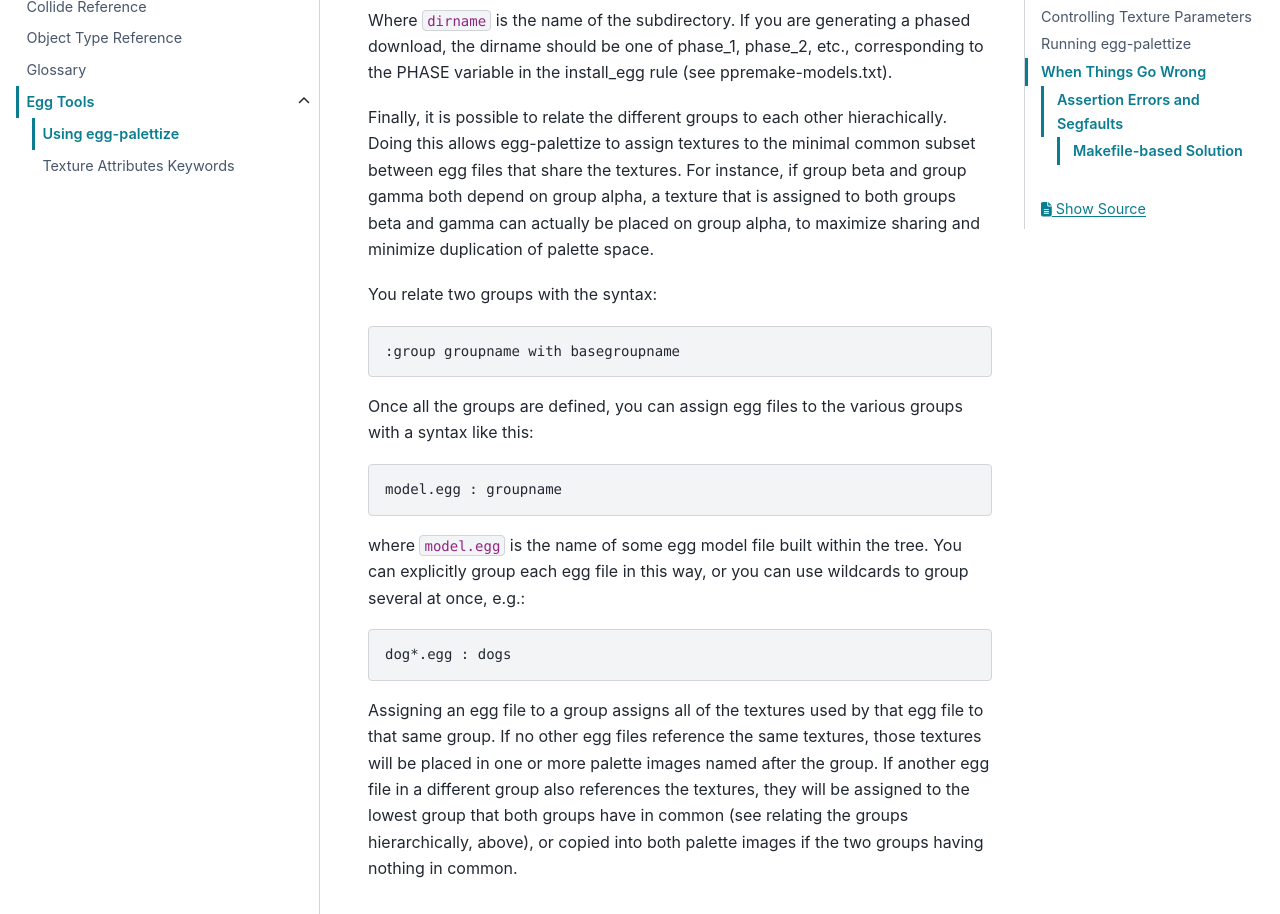
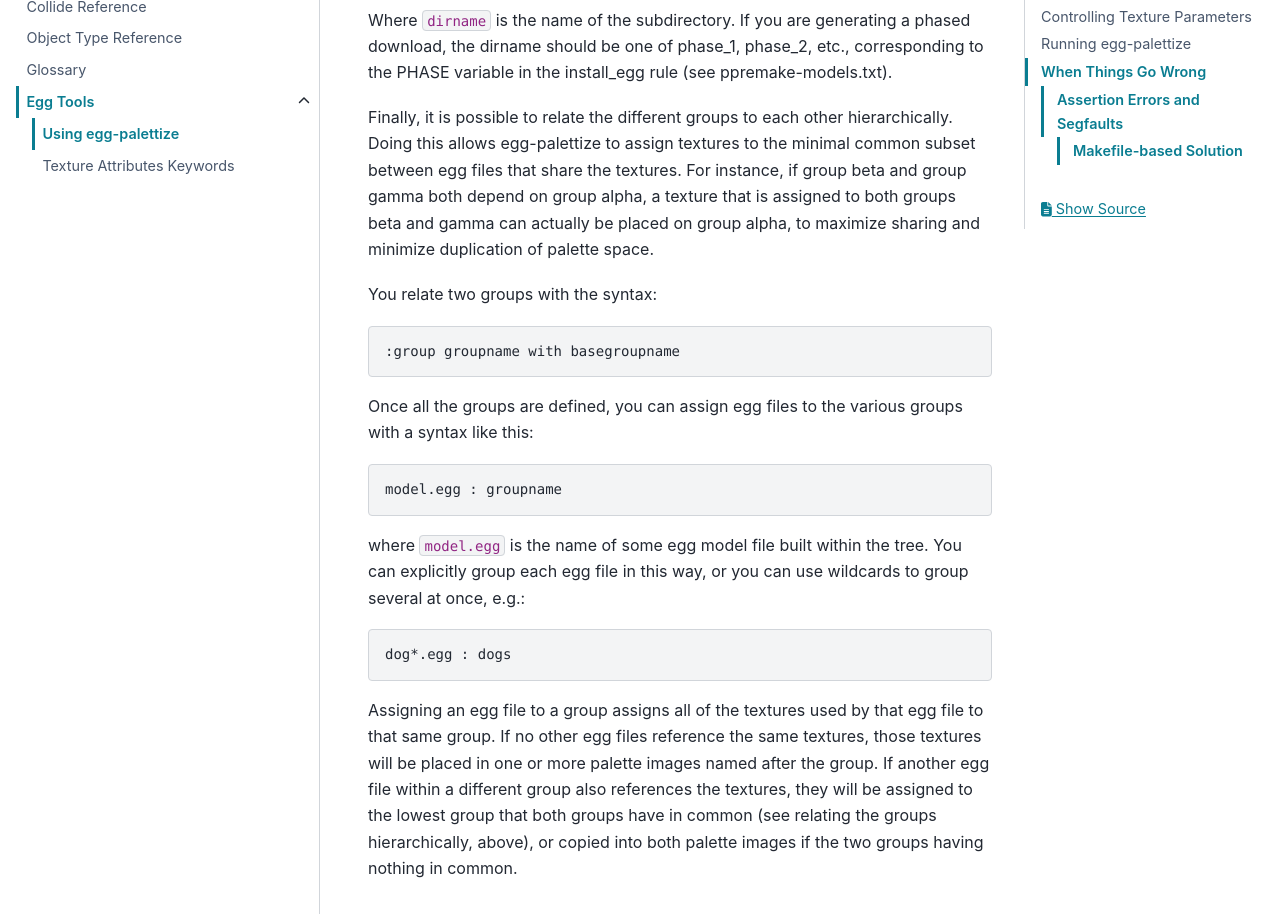
Before and after one commit to loonaticx/panda3d-egg-bible, a Sphinx documentation site: the page built from docs/home/reference/tools/egg_palettize.rst, in a window 1280 px wide and 1400 px high, scrolled down 1211 px. Shown: the part 153-1067 px from the top of the window. Built offline with Sphinx 7.4.7 and the PyData theme 0.15.4, drawn with Linux system fonts in a browser that asks for light colours; some of the changed text lies outside the part shown.

Commit message:
Update egg_palettize.rst

```diff
--- a/docs/home/reference/tools/egg_palettize.rst
+++ b/docs/home/reference/tools/egg_palettize.rst
@@ -62,7 +62,7 @@ rule (see ppremake-models.txt).
 
 
 Finally, it is possible to relate the different groups to each other
-hierachically.  Doing this allows egg-palettize to assign textures to
+hierarchically.  Doing this allows egg-palettize to assign textures to
 the minimal common subset between egg files that share the textures.
 For instance, if group beta and group gamma both depend on group
 alpha, a texture that is assigned to both groups beta and gamma can
@@ -94,7 +94,7 @@ use wildcards to group several at once, e.g.:
 Assigning an egg file to a group assigns all of the textures used by
 that egg file to that same group.  If no other egg files reference the
 same textures, those textures will be placed in one or more palette
-images named after the group.  If another egg file in a different
+images named after the group.  If another egg file within a different
 group also references the textures, they will be assigned to the
 lowest group that both groups have in common (see relating the groups
 hierarchically, above), or copied into both palette images if the two
```
Also changed, not shown: other parts of docs/home/reference/tools/egg_palettize.rst (+2 -2 lines).
